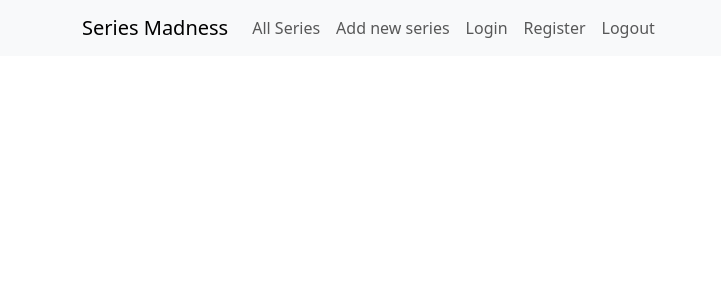
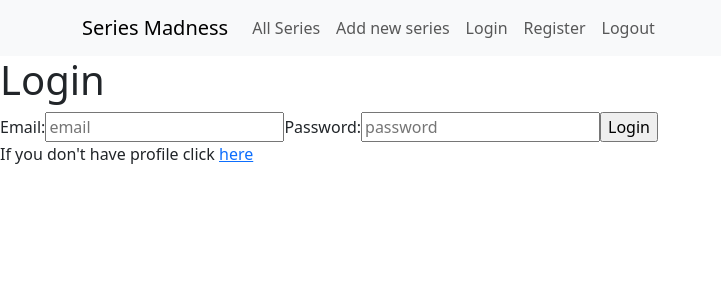
Before and after one commit to VVasilev94/SeriesMadness, a React (Vite) app in the folder client/: page /login in a window 1280 px wide. Shown: the top 300 px of the page, without its empty margins (0-721 px from the left). Built offline with nearby package versions, Linux system fonts and the light colour scheme.

Commit message:
add Login component

```diff
--- a/client/src/App.jsx
+++ b/client/src/App.jsx
@@ -4,6 +4,7 @@
 import Header from "./components/header/Header"
 import Home from './components/home/Home';
 import SeriesCollection from './components/series-collection/SeriesCollection';
+import Login from './components/login/Login';
 
 function App() {
 
@@ -14,6 +15,7 @@
     <Routes>
      <Route path='/' element={<Home/>} />
      <Route path='/series' element={<SeriesCollection/>} />
+     <Route path='/login' element={<Login/>} />
 
     </Routes>
     </div>
--- /dev/null
+++ b/client/src/components/login/Login.jsx
@@ -0,0 +1,34 @@
+export default function Login() {
+  return (
+    <section id="login-page">
+      <form id="login">
+        <div >
+          <div className="brand-logo"></div>
+          <h1>Login</h1>
+          <label htmlFor="email">Email:</label>
+          <input
+            type="email"
+            id="email"
+            name="email"
+            placeholder="email"
+          />
+
+          <label htmlFor="login-pass">Password:</label>
+          <input
+            type="password"
+            id="password"
+            name="password"
+            placeholder="password"
+
+          />
+          <input type="submit" value="Login" />
+          <p className="field">
+            <span>
+              If you don't have profile click <a href="#">here</a>
+            </span>
+          </p>
+        </div>
+      </form>
+    </section>
+  );
+}
```
